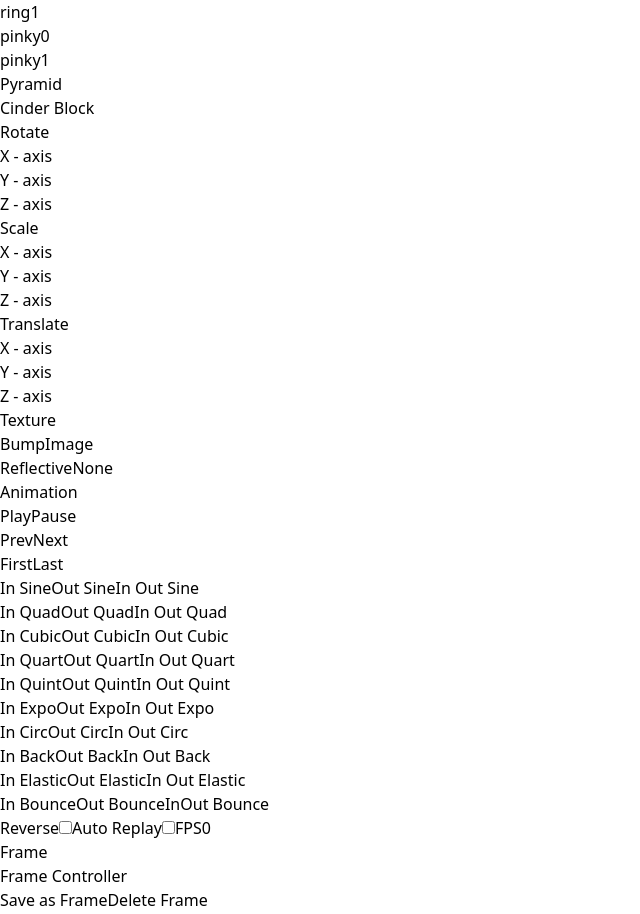
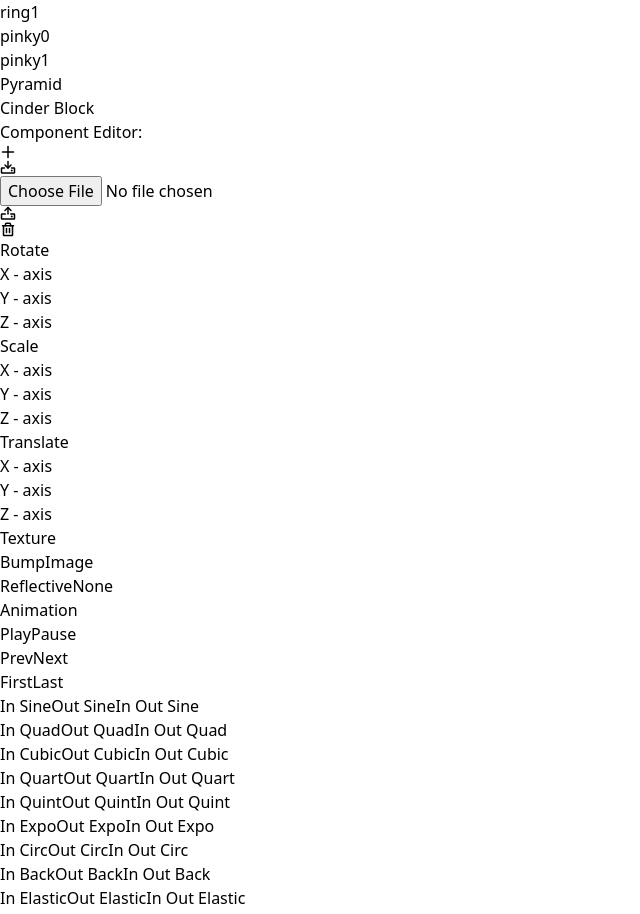
Before and after one commit to yuujin-Q/webgl-3d-renderer, a React (Vite) app: page / in a window 1280 px wide. Shown: the part 2546-3460 px from the top of the page, without its empty margins (0-640 px from the left). Built offline with nearby package versions, Linux system fonts and the light colour scheme.

Commit message:
feat: component editor

```diff
--- a/src/components/Header.tsx
+++ b/src/components/Header.tsx
@@ -32,8 +32,8 @@ const Header = () => {
         const scene: Scene = GLTFConverter.load(content);
         Renderer.setScene(scene);
         setScene(scene)
-        Renderer.setActiveObject(scene.name)
-        setActiveObject(scene.name)
+        Renderer.setActiveObject(scene.id)
+        setActiveObject(scene.id)
         Renderer.renderScene();
         console.log(scene)
       }
--- a/src/components/Rightbar.tsx
+++ b/src/components/Rightbar.tsx
@@ -5,6 +5,10 @@ import { Vec3 } from "../types/math/Vec3";
 import { radToDeg } from "../types/math/Degree";
 import * as RadixSlider from "@radix-ui/react-slider";
 import { useEffect, useState } from "react";
+import { Download, Plus, Trash, Upload } from "phosphor-react";
+import { Cube } from "../examples/shapes/Cube";
+import { GLTFConverter } from "../lib/GLTFConverter";
+import { Scene } from "../types/objects/Scene";
 
 const Rightbar = () => {
   const {
@@ -267,9 +271,77 @@ const Rightbar = () => {
 
   return (
     <div className="border-r border-gray-600 bg-black w-3/12 overflow-auto">
-      <div className="h-[400px] flex flex-col pl-4 pr-6 py-2 overflow-auto text-white no-scrollbar">
+      <div className="h-[400px] flex flex-col pl-4 pr-6 py-2 overflow-y-scroll text-white no-scrollbar">
         <h1 className="text-md font-bold">Active Component :</h1>
         {RenderTree(scene, setActiveObject, setTransformation)}
+      </div>
+      <div className="p-2">
+        <h1 className="text-md text-white font-bold">Component Editor:</h1>
+        <div className="flex w-full justify-evenly mt-2">
+          <span className="block ml-2 p-3 shadow-[0_0_15px_0px] shadow-green-400 text-green-400 w-min h-min rounded-full cursor-pointer hover:bg-green-400 hover:text-black active:scale-95"
+            onClick={() => {
+              const newChild = new Cube()
+              console.log(newChild)
+              Renderer.addChildOnCurrentObject(newChild)
+              Renderer.setActiveObject(newChild.id)
+              setActiveObject(newChild.id)
+            }}
+          ><Plus weight="bold"/></span>
+          <span className="block ml-2 p-3 shadow-[0_0_15px_0px] shadow-green-400 text-green-400 w-min h-min rounded-full cursor-pointer hover:bg-green-400 hover:text-black active:scale-95"
+            onClick={() => {
+              console.log(Renderer.getActiveObject(), Renderer.getScene())
+              const rootNode = Renderer.getObjectById(Renderer.getActiveObject());
+              console.log(rootNode)
+              if(rootNode){
+                const gltf = GLTFConverter.save(rootNode);
+                // alert("gltf: " + gltf);
+                const blob = new Blob([gltf], { type: "application/json" });
+                const url = URL.createObjectURL(blob);
+                const a = document.createElement("a");
+                a.href = url;
+                a.download = "model.json";
+                a.click();
+                URL.revokeObjectURL(url);
+              }
+            }}
+          ><Download weight="bold"/></span>
+          <input
+            className="hidden"
+            type="file"
+            accept=".json"
+            id="importChild"
+            name="filename"
+            onChange={(event) => {
+              const file = event.target.files?.[0];
+              if (!file) return;
+
+              const reader = new FileReader();
+              reader.onload = (e) => {
+                const content = e.target?.result;
+                if (typeof content === "string") {
+                  const object: ObjectNode = GLTFConverter.load(content);
+                  console.log(object)
+                  Renderer.addChildOnCurrentObject(object)
+                  Renderer.setActiveObject(object.id)
+                  setActiveObject(object.id)
+                }
+              };
+              reader.readAsText(file);
+            }}
+          />
+          <label htmlFor="importChild" className="block ml-2 p-3 shadow-[0_0_15px_0px] shadow-green-400 text-green-400 w-min h-min rounded-full cursor-pointer hover:bg-green-400 hover:text-black active:scale-95" ><Upload weight="bold"/></label>
+          <span className="block ml-2 p-3 shadow-[0_0_15px_0px] shadow-green-400 text-green-400 w-min h-min rounded-full cursor-pointer hover:bg-green-400 hover:text-black active:scale-95"
+            onClick={() => {
+              const object = Renderer.getObjectById(Renderer.getActiveObject())
+              if(object){
+                Renderer.removeObject(object)
+                Renderer.setActiveObject(Renderer.getScene().id)
+                setActiveObject(Renderer.getScene().id)
+                Renderer.renderScene()
+              }
+            }}
+          ><Trash weight="bold"/></span>
+        </div>
       </div>
       <div className="flex flex-col pl-4 pr-6 py-2 gap-1 border-b border-gray-500 text-white w-full">
         <h1 className="text-md font-bold">Rotate</h1>
--- a/src/lib/renderer/Renderer.ts
+++ b/src/lib/renderer/Renderer.ts
@@ -159,6 +159,54 @@ export class Renderer {
     this.scene = sc;
   }
 
+  static addChildOnCurrentObject(newChild: ObjectNode){
+    this.addChildOnCurrentObjectRecurrent(this.scene, newChild)
+    this.renderScene()
+  }
+
+  static addChildOnCurrentObjectRecurrent(object: ObjectNode, newChild: ObjectNode){
+    if(object.id != this.activeObject){
+      object.children.forEach((obj) => {
+        this.addChildOnCurrentObjectRecurrent(obj, newChild)
+      })
+    }else{
+      object.add(newChild)
+    }
+  }
+
+  static getObjectById(id: string){
+    return this.getObjectByIdRecurrent(this.scene, id)
+  }
+
+  static getObjectByIdRecurrent(object: ObjectNode, id: string){
+    if(object.id !== id){
+      let res;
+      object.children.forEach((obj) => {
+        const tmp = this.getObjectByIdRecurrent(obj, id)
+        if(tmp != undefined){
+          res = tmp
+        }
+      })
+      return res
+    }else{
+      return object
+    }
+  }
+
+  static removeObject(obj: ObjectNode){
+    this.removeObjectRecurrent(this.scene, obj)
+  }
+
+  static removeObjectRecurrent(parent: ObjectNode, obj: ObjectNode){
+    if(parent.children.indexOf(obj) >= 0){
+      parent.remove(obj)
+    }else{
+      parent.children.forEach((child) => {
+        this.removeObjectRecurrent(child, obj)
+      })
+    }
+  }
+
   private static processNodes(object: ObjectNode) {
     // Proses mesh, kamera, dan lainnya yang
     // terkait pada node
```
